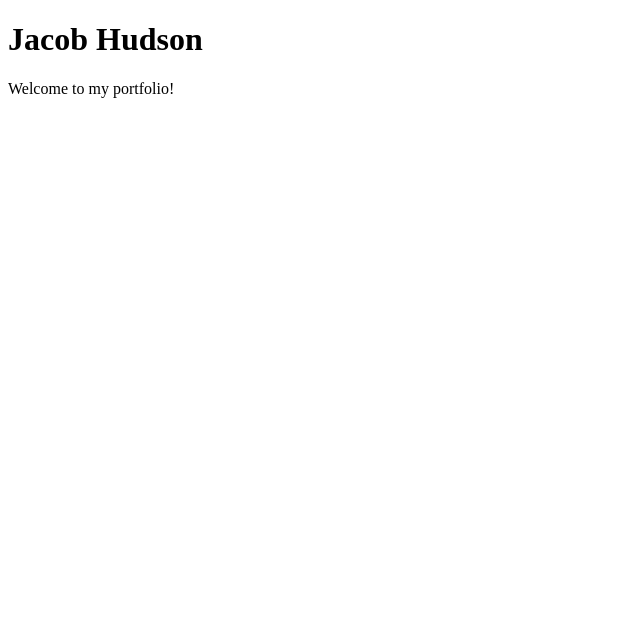
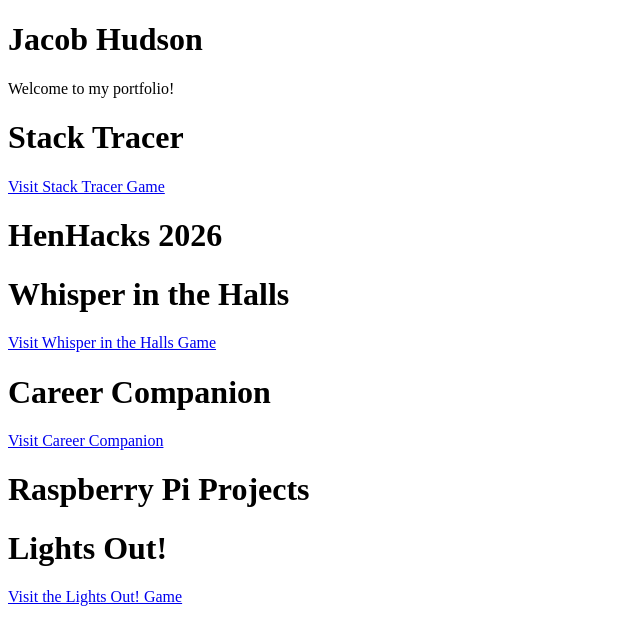
Before and after one commit to themudkip258/themudkip258.github.io, a website: page index.html in a window 1280 px wide. Shown: the whole page, without its empty margins (0-640 px from the left). Drawn offline with Linux system fonts and the light colour scheme.

Commit message:
Added some projects

```diff
--- a/index.html
+++ b/index.html
@@ -8,5 +8,15 @@
 <body>
     <h1>Jacob Hudson</h1>
     <p>Welcome to my portfolio!</p>
+    <h1>Stack Tracer</h1>
+    <a href="https://ud-s26-cisc374-final.github.io/final-project-purple/">Visit Stack Tracer Game</a>
+    <h1>HenHacks 2026</h1>
+    <h1>Whisper in the Halls</h1>
+    <a href="https://udel.itch.io/whispers-through-the-halls">Visit Whisper in the Halls Game</a>
+    <h1>Career Companion</h1>
+    <a href="https://dshaffer05.github.io/FinalCISC275/">Visit Career Companion</a>
+    <h1>Raspberry Pi Projects</h1>
+    <h1>Lights Out!</h1>
+    <a href="https://ud-s24-cisc181.github.io/final-project-themudkip258/">Visit the Lights Out! Game</a>
 </body>
 </html>
```
Also changed, not shown: package.json (added, +21 -0 lines), style.css (added), 1 other file.
